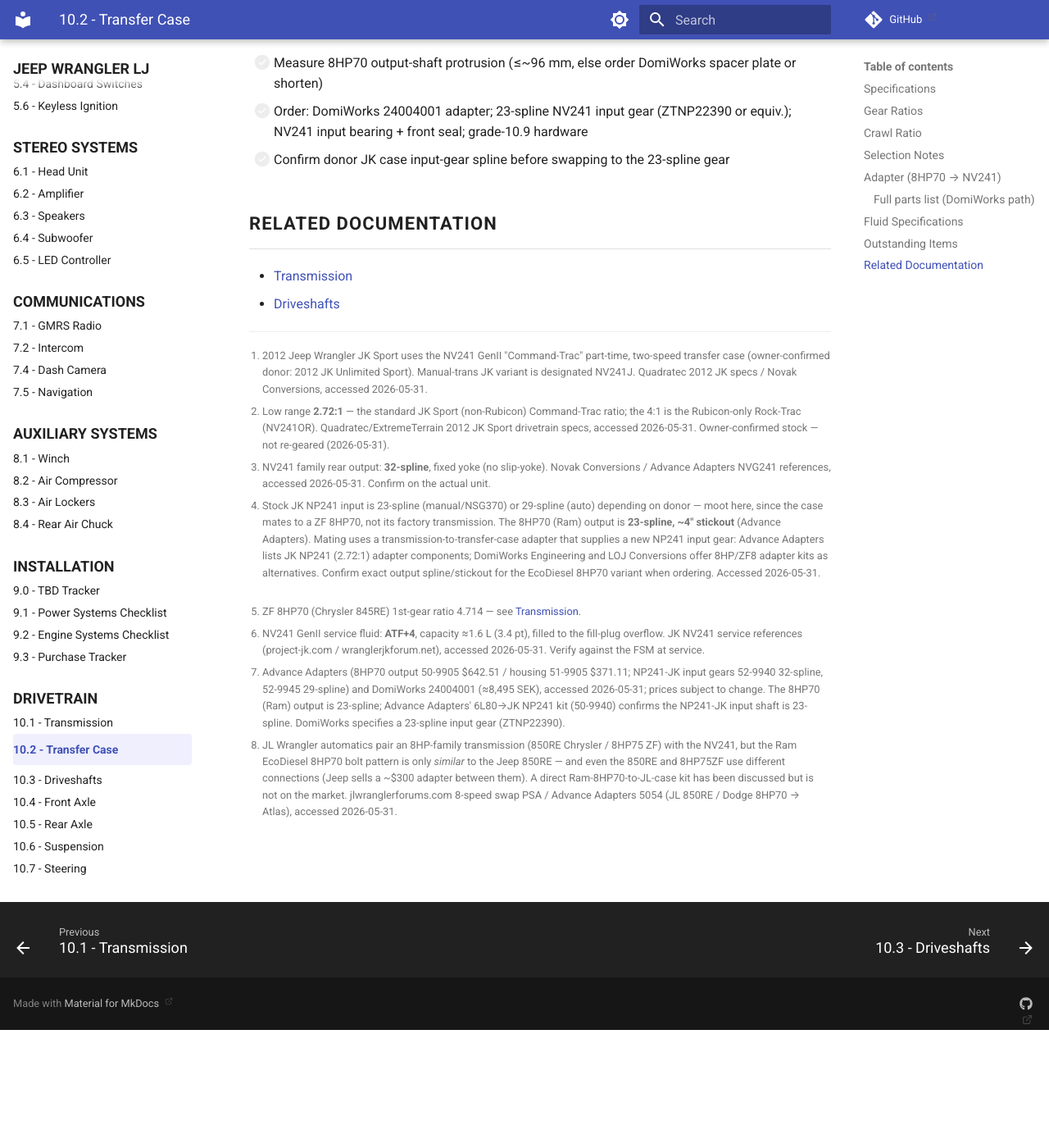
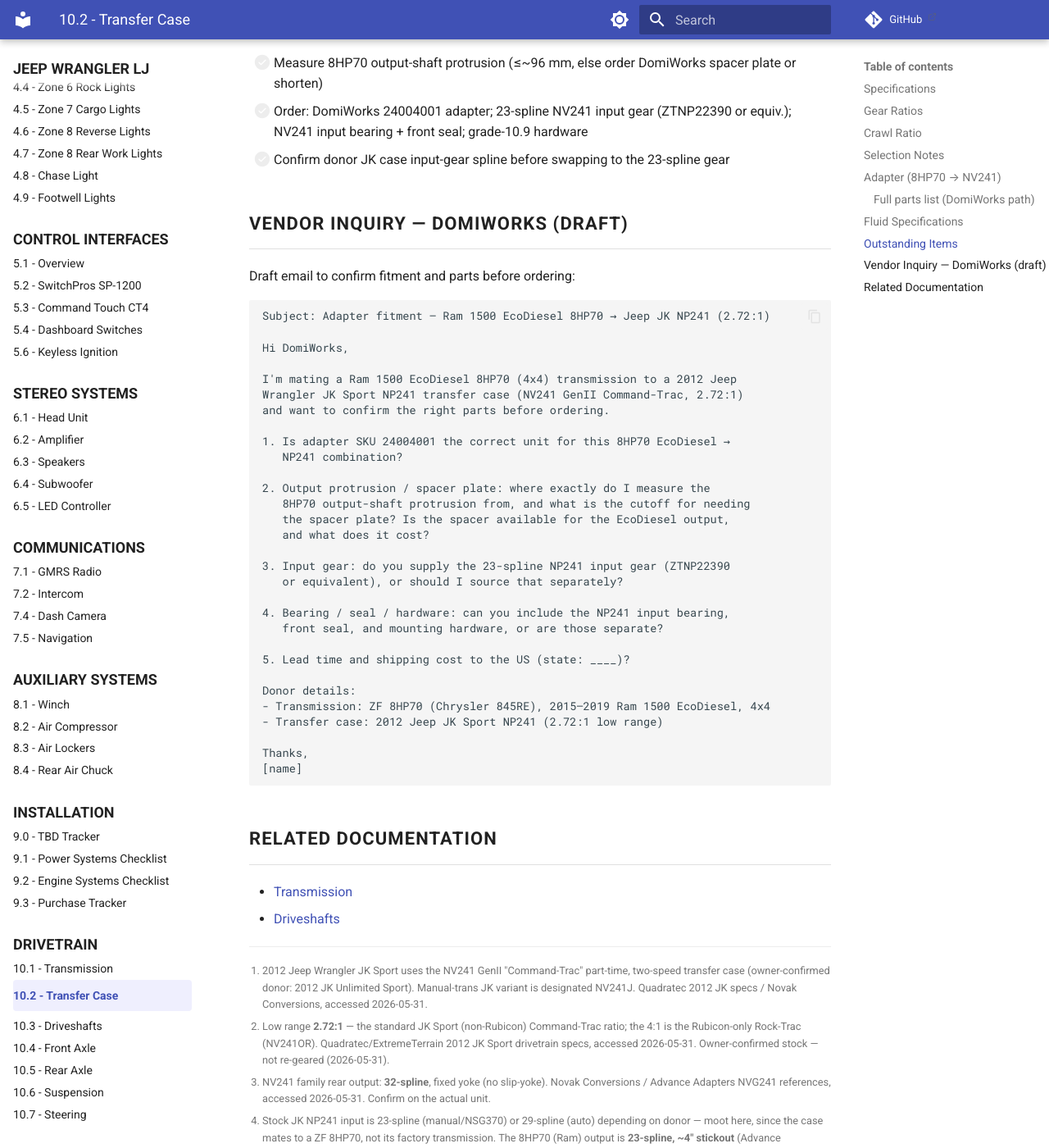
Before and after one commit to sob/drawings, an MkDocs documentation site: the page built from docs/jeep_lj/10-drivetrain/02-transfer-case.md, in a window 1280 px wide and 1400 px high, scrolled down 3519 px. Shown: the whole window at 82% size. Built offline with MkDocs 1.6.1 and Material for MkDocs 9.7.7, drawn with Linux system fonts in a browser that asks for light colours; comment, search, counter and statistics services are not loaded; before the commit the page ends 4778 px from its top, so only the background shows below that.

Commit message:
Transfer case: add draft DomiWorks vendor inquiry email
Capture a ready-to-send email confirming adapter SKU 24004001 fitment,
spacer-plate measurement/availability, and whether DomiWorks can supply
the 23-spline input gear + bearing/seal/hardware, with donor details.

````diff
--- a/docs/jeep_lj/10-drivetrain/02-transfer-case.md
+++ b/docs/jeep_lj/10-drivetrain/02-transfer-case.md
@@ -94,6 +94,43 @@ The 8HP *family* does pair with an NV241 from the factory — the JL Wrangler au
 - [ ] Order: DomiWorks 24004001 adapter; 23-spline NV241 input gear (ZTNP22390 or equiv.); NV241 input bearing + front seal; grade-10.9 hardware
 - [ ] Confirm donor JK case input-gear spline before swapping to the 23-spline gear
 
+## Vendor Inquiry — DomiWorks (draft)
+
+Draft email to confirm fitment and parts before ordering:
+
+```text
+Subject: Adapter fitment — Ram 1500 EcoDiesel 8HP70 → Jeep JK NP241 (2.72:1)
+
+Hi DomiWorks,
+
+I'm mating a Ram 1500 EcoDiesel 8HP70 (4x4) transmission to a 2012 Jeep
+Wrangler JK Sport NP241 transfer case (NV241 GenII Command-Trac, 2.72:1)
+and want to confirm the right parts before ordering.
+
+1. Is adapter SKU 24004001 the correct unit for this 8HP70 EcoDiesel →
+   NP241 combination?
+
+2. Output protrusion / spacer plate: where exactly do I measure the
+   8HP70 output-shaft protrusion from, and what is the cutoff for needing
+   the spacer plate? Is the spacer available for the EcoDiesel output,
+   and what does it cost?
+
+3. Input gear: do you supply the 23-spline NP241 input gear (ZTNP22390
+   or equivalent), or should I source that separately?
+
+4. Bearing / seal / hardware: can you include the NP241 input bearing,
+   front seal, and mounting hardware, or are those separate?
+
+5. Lead time and shipping cost to the US (state: ____)?
+
+Donor details:
+- Transmission: ZF 8HP70 (Chrysler 845RE), 2015–2019 Ram 1500 EcoDiesel, 4x4
+- Transfer case: 2012 Jeep JK Sport NP241 (2.72:1 low range)
+
+Thanks,
+[name]
+```
+
 ## Related Documentation
 
 - [Transmission][transmission]
````
